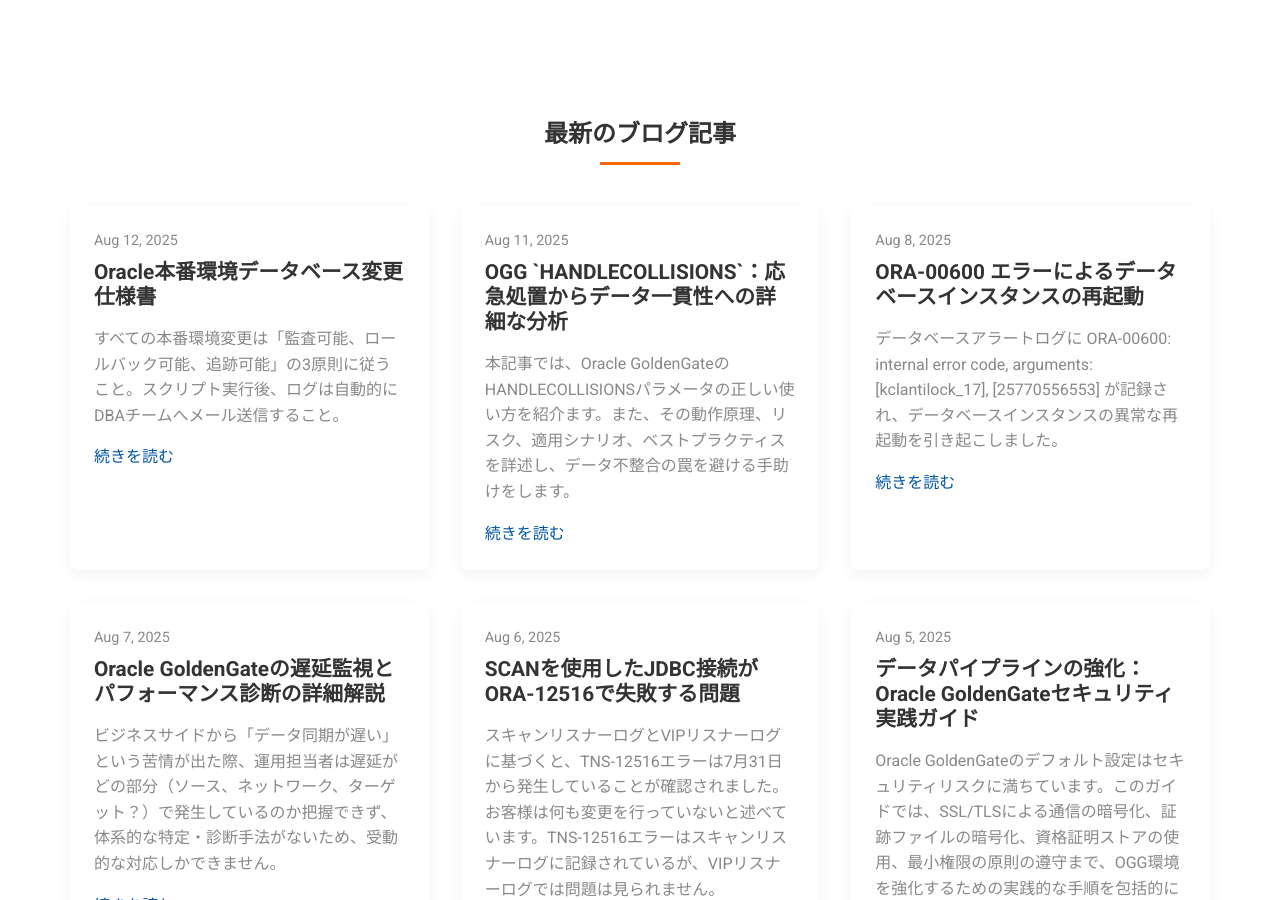
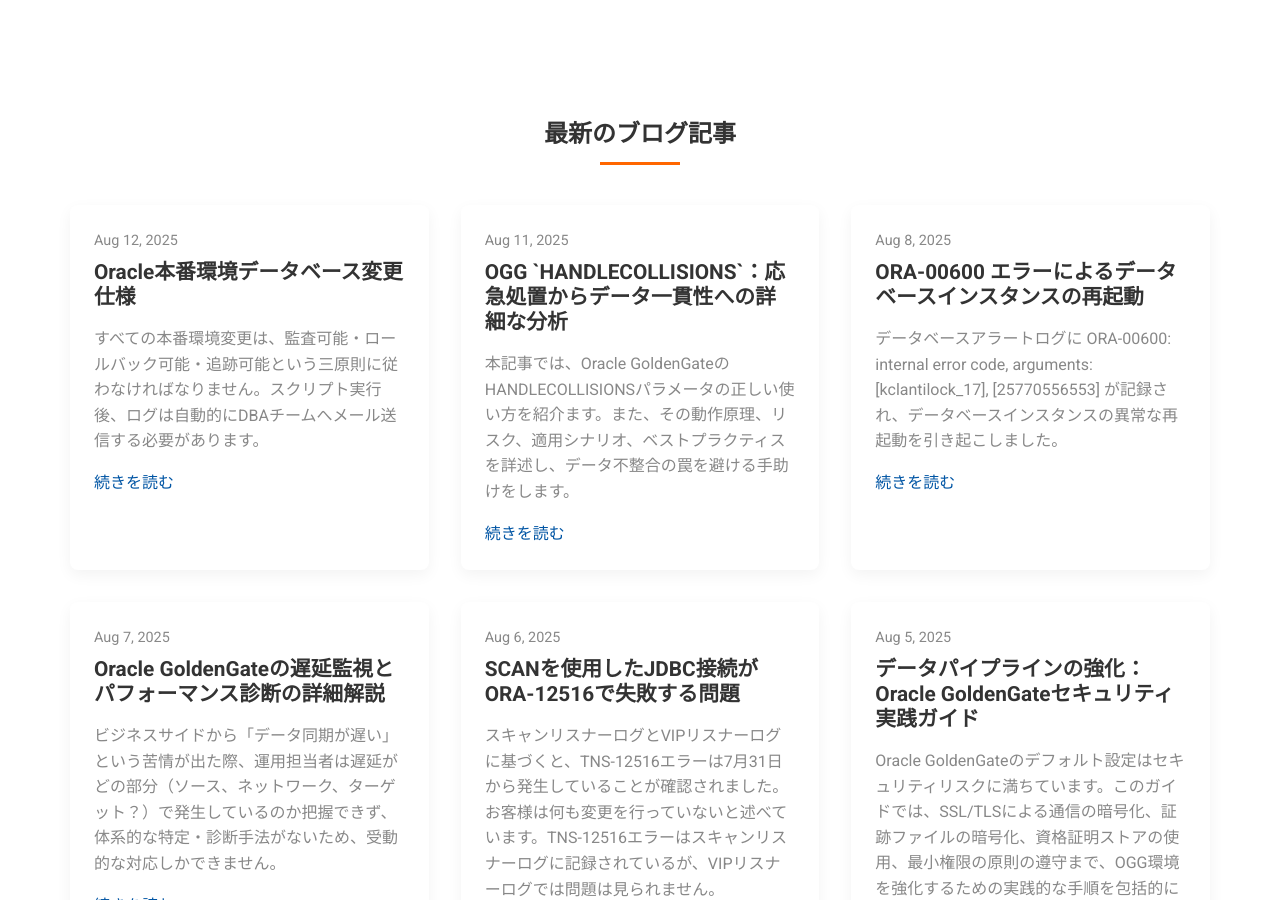
Before and after one commit to goodwaysIT/ja, a Jekyll site: the page built from index.html, in a window 1280 px wide and 900 px high, scrolled down 712 px. Built offline with Jekyll 4.4.1, drawn with Linux system fonts in a browser that asks for light colours.

Commit message:
Update 2025-08-12-Oracle-Production-Environment-Database-ChangeSpecification.md

````diff
--- a/_posts/2025-08-12-Oracle-Production-Environment-Database-ChangeSpecification.md
+++ b/_posts/2025-08-12-Oracle-Production-Environment-Database-ChangeSpecification.md
@@ -1,7 +1,7 @@
 ---
 layout: post
-title: "Oracle本番環境データベース変更仕様書"
-excerpt: "すべての本番環境変更は「監査可能、ロールバック可能、追跡可能」の3原則に従うこと。スクリプト実行後、ログは自動的にDBAチームへメール送信すること。"
+title: "Oracle本番環境データベース変更仕様"
+excerpt: "すべての本番環境変更は、監査可能・ロールバック可能・追跡可能という三原則に従わなければなりません。スクリプト実行後、ログは自動的にDBAチームへメール送信する必要があります。"
 date: 2025-08-12 10:00:00 +0800
 categories: [Oracle, Database]
 tags: [Rollback Plan Design, Specification, oracle]
@@ -12,7 +12,7 @@ image: /assets/images/posts/Oracle-Production-Environment-Database-ChangeSpecifi
 ### 前提条件
 
 すべての変更は作業指示システムによる承認が必要です（設計文書添付必須）
-実行者はDBA認定資格を保持していること
+実行者はDBA認定資格を保有していなければなりません
 変更ウィンドウ：業務ピーク時間外（例：23:00-5:00）
 スクリプト命名規則：
 [プロジェクト番号]_[オブジェクト種別]_[機能]_[日付].sql
@@ -67,7 +67,7 @@ CREATE SEQUENCE seq_order_id
   INCREMENT BY 1
   NOCACHE NOCYCLE;
 ```
-RAC環境推奨設定: CACHE+NOORDER。order属性未指定時、RACはデフォルトでキャッシュ値20のこの設定となる。高頻度使用シーケンスはキャッシュを1000~2000に調整。
+RAC環境推奨設定: CACHE+NOORDER。order属性未指定時、RACはデフォルトでキャッシュ値20に設定します。高頻度使用シーケンスはキャッシュを1000~2000に調整します。
 
 ## III. スクリプトコーディング仕様
 要件	例/説明
@@ -149,4 +149,4 @@ CREATE INDEX old_index_name ... NOLOGGING PARALLEL 8;  -- 並列処理で再構
 └── docs
 └── ER_diagram.pdf # 設計文書
 
-重要原則：すべての本番環境変更は「監査可能、ロールバック可能、追跡可能」の3原則に従うこと。スクリプト実行後、ログは自動的にDBAチームへメール送信すること。
+重要原則：すべての本番環境変更は「監査可能、ロールバック可能、追跡可能」の3原則に従わなければなりません。スクリプト実行後、ログは自動的にDBAチームへメール送信する必要があります。
````
